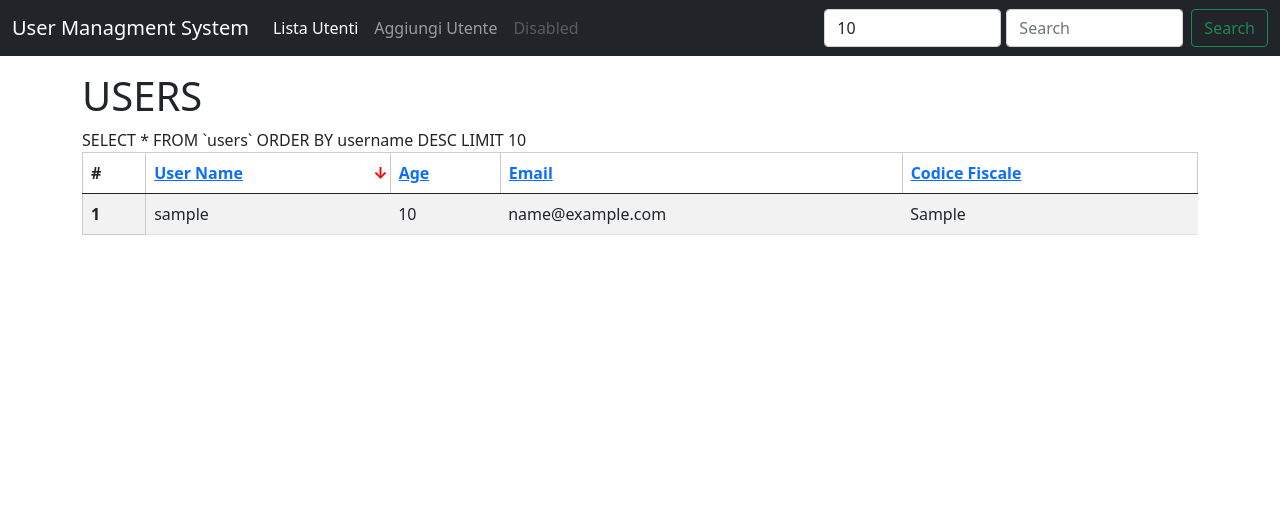
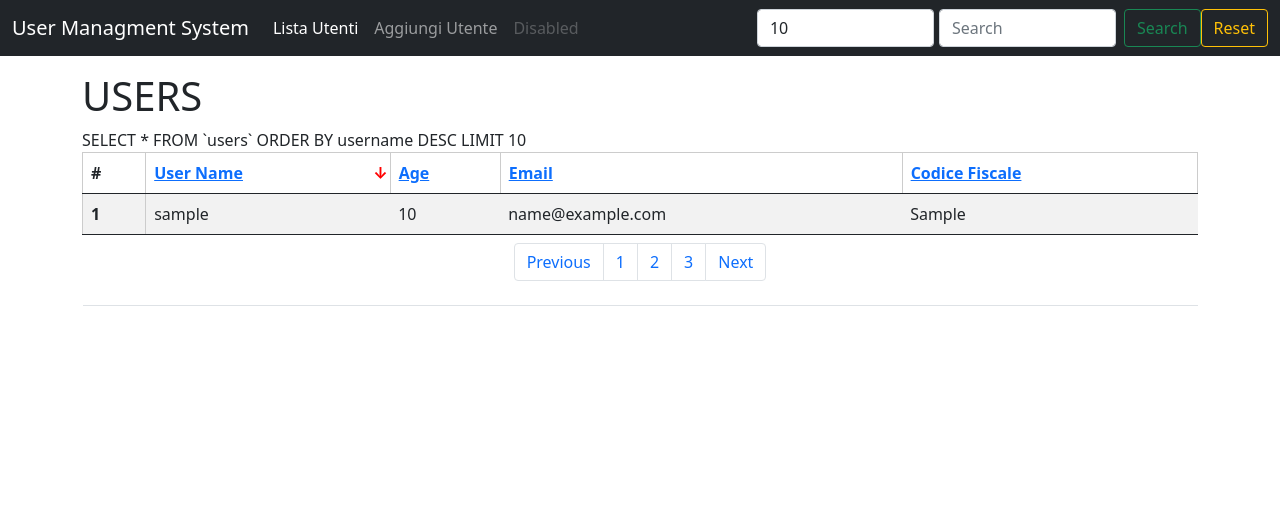
Before and after one commit to alessandro-orlov/userManagmentSystem, a PHP site: page /index.php?orderBy=username&orderDir=ASC&recordsPerPage=10 in a window 1280 px wide. Shown: the top 505 px of the page. Run offline with PHP 8.4, Linux system fonts and the light colour scheme; tables that the repository leaves empty or names only in its code hold one stand-in row (values such as "Sample post"); data that the repository does not hold is empty.

Commit message:
aggiunta la funzionalità di search e iniziata la pagination

```diff
--- a/helper_functions.php
+++ b/helper_functions.php
@@ -83,10 +83,20 @@ function getUsers(mysqli $conn, array $params = [], int $limit = 10) {
     $orderBy = array_key_exists('orderBy', $params) ? $params['orderBy'] : 'id';
     $orderDir = array_key_exists('orderDir', $params) ? $params['orderDir'] : 'ASC';
     $recordsOnPage = array_key_exists('recordsPerPage', $params) ? $params['recordsPerPage'] : 10;
+    $searchValue = array_key_exists('searchUsers', $params) ? $params['searchUsers'] : '' ;
 
-    echo "SELECT * FROM `users` ORDER BY $orderBy $orderDir LIMIT $recordsOnPage";
+    $searchValueEscape = $conn->escape_string($searchValue);
+    $where = '';;
+    if ($searchValue != '') {
+        $where = "WHERE username LIKE '%$searchValueEscape%'
+                    OR email LIKE '%$searchValueEscape%'
+                    OR age LIKE '%$searchValueEscape%'
+                    OR codice_fiscale LIKE '%$searchValueEscape%'";
+    }
+    echo "SELECT * FROM `users` $where ORDER BY $orderBy $orderDir LIMIT $recordsOnPage" . "<br>";
+    echo $searchValueEscape;
 
-    $results = $conn->query("SELECT * FROM `users` ORDER BY $orderBy $orderDir LIMIT $recordsOnPage");
+    $results = $conn->query("SELECT * FROM `users` $where ORDER BY $orderBy $orderDir LIMIT $recordsOnPage");
     while($row = $results->fetch_assoc()) {
         $records[] = $row;
     }
--- a/index.php
+++ b/index.php
@@ -2,6 +2,23 @@
 include __DIR__.'/helper_functions.php';
 
 $page = $_SERVER['PHP_SELF'];
+$recordsPerPageValues = [5,10,15,20,40];
+
+$recordsPerPage = getParams('recordsPerPage', 10);
+
+$orderDir = getParams('orderDir', 'DESC' );
+$orderClass = $orderDir;
+$orderDir = $orderDir == "ASC" ? "DESC" : "ASC";
+
+$orderBy = getParams('orderBy', 'id');
+$searchUsers = getParams('searchUsers', '');
+$params = [
+    'orderDir' => $orderDir,
+    'orderBy' => $orderBy,
+    'recordsPerPage' => $recordsPerPage,
+    'searchUsers' => $searchUsers,
+];
+
 
 ?>
 <!doctype html>
--- /dev/null
+++ b/resource/view/_pages/pagination.php
@@ -0,0 +1,9 @@
+<nav >
+  <ul class="pagination justify-content-center">
+    <li class="page-item"><a class="page-link" href="#">Previous</a></li>
+    <li class="page-item"><a class="page-link" href="#">1</a></li>
+    <li class="page-item"><a class="page-link" href="#">2</a></li>
+    <li class="page-item"><a class="page-link" href="#">3</a></li>
+    <li class="page-item"><a class="page-link" href="#">Next</a></li>
+  </ul>
+</nav>
--- a/resource/view/_pages/user-list.php
+++ b/resource/view/_pages/user-list.php
@@ -1,19 +1,6 @@
 <?php
 
-$recordsPerPage = getParams('recordsPerPage', 10);
-$orderDir = getParams('orderDir', 'DESC' );
 
-$orderClass = $orderDir;
-
-$orderDir = $orderDir == "ASC" ? "DESC" : "ASC";
-
-$orderBy = getParams('orderBy', 'id');
-
-$params = [
-        'orderDir' => $orderDir,
-        'orderBy' => $orderBy,
-        'recordsPerPage' => $recordsPerPage,
-];
 
 ?>
 <h1 class="mt-5">USERS</h1>
@@ -44,5 +31,12 @@ $params = [
         <?php }?>
 
         </tbody>
+        <tfoot>
+            <tr>
+                <td colspan="5">
+                    <?php require_once __DIR__ . "/pagination.php" ?>
+                </td>
+            </tr>
+        </tfoot>
     </table>
 </div>
--- a/resource/view/header.php
+++ b/resource/view/header.php
@@ -26,15 +26,20 @@
                     </li>
                 </ul>
                 <form class="d-flex" id="searchForm" action="<?= $page ?>">
-                    <select class="form-control" name="recordsPerPage" id="recordsPerPage" onchange="document.forms.searchForm.submit()" >
-                        <option value="5">Seleziona</option>
-                        <option <?= $_REQUEST['recordsPerPage'] == 5 ? 'selected': '' ; ?> value="5">5</option>
-                        <option <?= $_REQUEST['recordsPerPage'] == 10 ? 'selected': '' ; ?> value="10">10</option>
-                        <option <?= $_REQUEST['recordsPerPage'] == 15 ? 'selected': '' ; ?> value="15">15</option>
-                        <option <?= $_REQUEST['recordsPerPage'] == 20 ? 'selected': '' ; ?> value="20">20</option>
-                    </select>
-                    <input style="margin-left: 5px;" class="form-control me-2" type="search" placeholder="Search" aria-label="Search">
-                    <button class="btn btn-outline-success" type="submit">Search</button>
+
+                        <select class="form-control" name="recordsPerPage" id="recordsPerPage" onchange="document.forms.searchForm.submit()" >
+                            <option value="5">Seleziona</option>
+                            <?php foreach ($recordsPerPageValues as $value ) {?>
+                                <option <?= $_REQUEST['recordsPerPage'] == $value ? 'selected': '' ; ?> value="<?=$value?>"><?= $value?></option>
+                            <?php } ?>
+                        </select>
+
+
+                        <input style="margin-left: 5px;" class="form-control me-2" id="searchUsers" name="searchUsers" type="search" placeholder="Search" aria-label="Search">
+                        <button class="btn btn-outline-success" type="submit">Search</button>
+                        <button class="btn btn-outline-warning" type="button">Reset</button>
+
+
                 </form>
             </div>
         </div>
```
